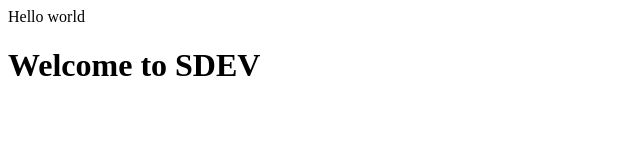
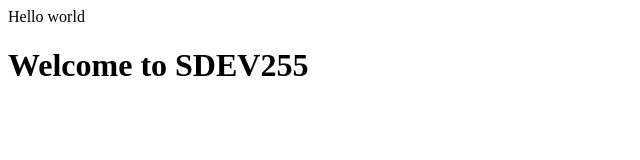
Before and after one commit to ColbyKrenz-SDEV/ColbyKrenzReplit, a plain HTML site: page index.html in a window 1280 px wide. Shown: the full height of the page, 0-640 px from the left. Drawn offline with Linux system fonts and the light colour scheme.

```diff
--- a/index.html
+++ b/index.html
@@ -11,7 +11,7 @@
 <body>
   Hello world
   <script src="script.js"></script>
-  <h1>Welcome to SDEV</h1>
+  <h1>Welcome to SDEV255</h1>
   <script src="https://replit.com/public/js/replit-badge-v2.js" theme="dark" position="bottom-right"></script>
 </body>
 
```
